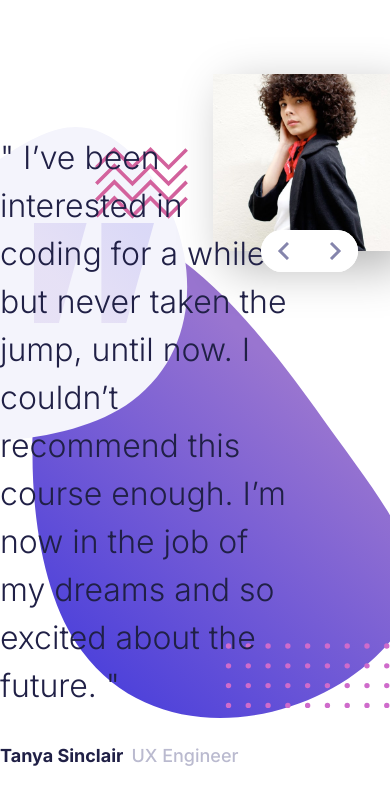
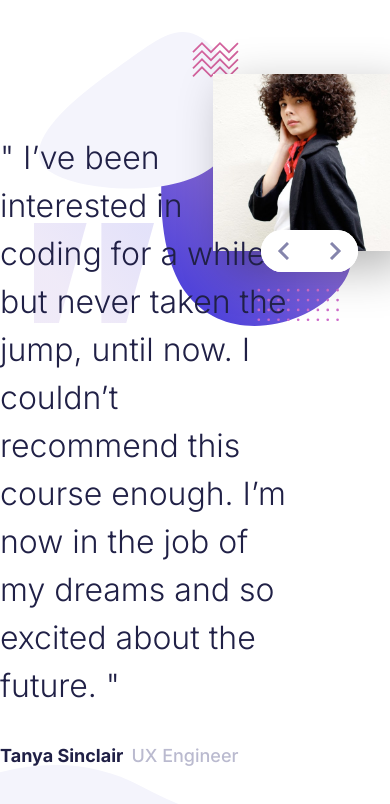
Before and after one commit to lilKriT/fem-coding-bootcamp-testimonials-slider, a Next.js app: page / in a window 390 px wide. Shown: the top 804 px of the page. Built offline with nearby package versions, Linux system fonts and the light colour scheme.

Commit message:
Working on responsiveness.

```diff
--- a/_components/TestimonialsSlider.tsx
+++ b/_components/TestimonialsSlider.tsx
@@ -72,7 +72,7 @@ const TestimonialsSlider = () => {
             alt={`Picture of ${testimonials[index].name}`}
             width={540}
             height={540}
-            className={`w-full animate-slide shadow-[15px_15px_45px_1px] hover:shadow-[35px_35px_45px_1px] shadow-black/30 hover:rounded-xl motion-safe:duration-300 ease-in-out`}
+            className={`w-full animate-slide shadow-[15px_15px_45px_1px] hover:shadow-[15px_25px_45px_5px] shadow-black/30 hover:rounded-xl motion-safe:duration-300 ease-in-out`}
           />
         </div>
 
--- a/app/page.tsx
+++ b/app/page.tsx
@@ -4,8 +4,9 @@ export default function Home() {
   return (
     <section
       className="min-h-dvh flex justify-center items-center
-      bg-[url(/pattern-curve.svg),url(/pattern-bg.svg)] bg-position-[bottom_left,center_right_10%]
-      bg-size-[40%_auto,auto_70%] bg-no-repeat"
+      bg-[url(/pattern-curve.svg),url(/pattern-bg.svg)]
+      bg-position-[bottom_left,center_top_2rem] md:bg-position-[bottom_left,center_right_10%]
+      bg-size-[80%_auto,80%_auto] md:bg-size-[40%_auto,auto_70%] bg-no-repeat"
     >
       <div className="w-full max-w-6xl">
         <TestimonialsSlider />
```
